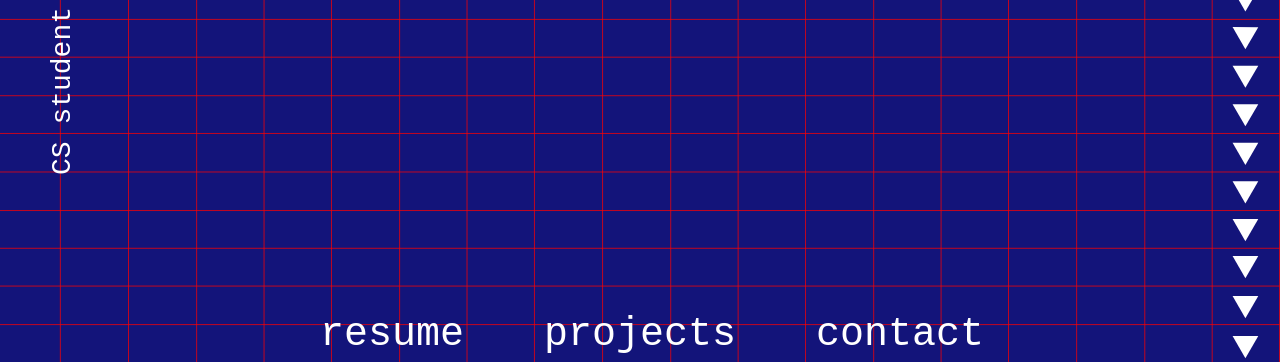
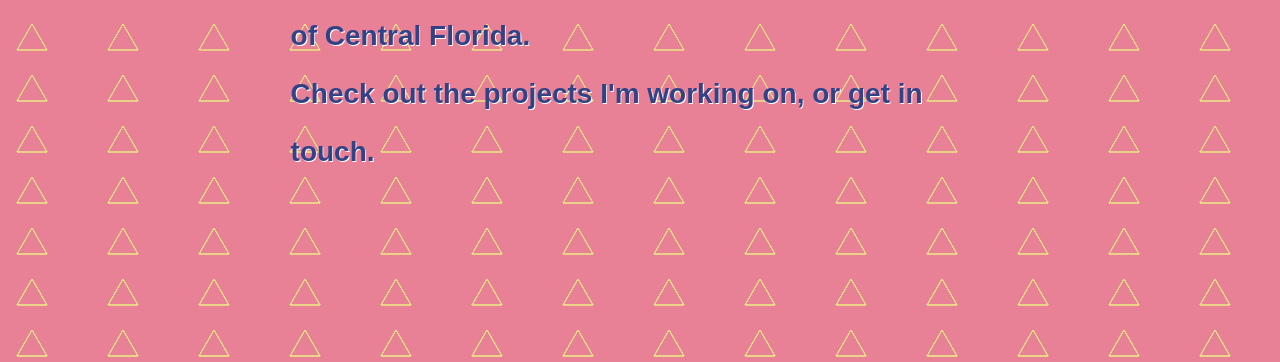
Before and after one commit to daviddecorso/daviddecorso.github.io, a plain HTML site: page index.html in a window 1280 px wide. Shown: the part 438-800 px from the top of the page. Drawn offline with Linux system fonts and the light colour scheme.

Commit message:
new site design

```diff
--- /dev/null
+++ b/drawbg.js
@@ -0,0 +1,270 @@
+const color_bg1 = "#4d5eb3";
+
+const color_bg2 = "#E98196";
+
+const color_stroke = "#E2E482";
+
+const color_shape = "#9fe5fc";
+
+const gridWeight = 0.15;
+
+var canvas = document.getElementById("grid");
+var gridCtx = canvas.getContext("2d");
+
+var topCanvas = document.getElementById("top-canvas");
+var topCtx = topCanvas.getContext("2d");
+
+var ucfText = document.getElementById("abt-school");
+var ucfImg = document.getElementById("ucf-img");
+
+var projectsText = document.getElementById("abt-projects");
+
+// var resumeText = document.getElementById("abt-resume");
+
+var contactText = document.getElementById("abt-contact");
+
+var nameText = document.getElementById("name");
+
+let img = new Image();
+img.src = "/ucf_knight.jpg";
+
+let rightArrow = new Image();
+rightArrow.src = "/arrow_right_angle.svg";
+
+let loopArrow = new Image();
+loopArrow.src = "/arrow_double_loop.svg";
+
+let nameWriting = new Image();
+nameWriting.src = "/hi_my_name_is_yellow.png";
+
+let githubPic = new Image();
+githubPic.src = "/github_snip.png";
+
+let notifPic = new Image();
+notifPic.src = "/notif_dot.png";
+
+var windowWidth = window.innerWidth;
+var windowHeight = window.innerHeight;
+
+var canvasWidth = windowWidth;
+var canvasHeight = windowHeight;
+
+window.onresize = function (e) {
+  windowWidth = window.innerWidth;
+  windowHeight = window.innerHeight;
+
+  canvasWidth = windowWidth;
+  canvasHeight = windowHeight;
+
+  setCanvasSize();
+
+  fillBg();
+  drawShapes(
+    canvasHeight + gridChangeY,
+    canvasWidth + gridChangeX,
+    deltaX,
+    deltaY
+  );
+  drawNameWriting();
+};
+
+var gridChangeX = 0;
+var gridChangeY = 0;
+
+function setCanvasSize() {
+  canvas.width = canvasWidth;
+  canvas.height = canvasHeight;
+}
+
+function fillBg() {
+  gridCtx.clearRect(0, 0, canvasWidth, canvasHeight);
+  gridCtx.fillStyle = color_bg2;
+  gridCtx.fillRect(0, 0, canvasWidth, canvasHeight);
+}
+
+function drawShapes(startHeight, startWidth, deltaX, deltaY) {
+  // Drawing triangles
+  const lineDiffHeight = 51;
+  const lineDiffWidth = 91;
+  const sidelen = 30;
+  const height = 26;
+  const startPointX = 60;
+
+  for (var j = 2050; j > -2000; j -= lineDiffWidth) {
+    gridCtx.beginPath();
+
+    for (
+      var i = startHeight - lineDiffHeight + 300;
+      i > -500;
+      i -= lineDiffHeight
+    ) {
+      gridCtx.moveTo(startPointX + j + deltaX, i - deltaY);
+      gridCtx.lineTo(
+        startPointX + j + sidelen / 2 - deltaX,
+        i - height - deltaY
+      );
+      gridCtx.lineTo(startPointX + j + sidelen + deltaX, i + deltaY);
+      gridCtx.lineTo(startPointX + j + deltaX, i - deltaY);
+
+      gridCtx.strokeStyle = color_stroke;
+      gridCtx.lineWidth = gridWeight;
+      gridCtx.stroke();
+    }
+  }
+
+  if (ucfMouseOver) {
+    gridCtx.drawImage(
+      img,
+      ucfText.getBoundingClientRect().right - 10,
+      ucfText.getBoundingClientRect().top - 425
+    );
+    gridCtx.drawImage(
+      rightArrow,
+      ucfText.getBoundingClientRect().right + 20,
+      ucfText.getBoundingClientRect().top - 120,
+      150,
+      150
+    );
+  }
+
+  if (projectMouseOver) {
+    gridCtx.drawImage(
+      loopArrow,
+      projectsText.getBoundingClientRect().left - 80,
+      projectsText.getBoundingClientRect().bottom - 22,
+      150,
+      150
+    );
+    gridCtx.drawImage(
+      githubPic,
+      projectsText.getBoundingClientRect().left + 70,
+      projectsText.getBoundingClientRect().bottom + 15,
+      326,
+      200
+    );
+  }
+
+  if (contactMouseOver) {
+    gridCtx.drawImage(
+      notifPic,
+      contactText.getBoundingClientRect().right - 2,
+      contactText.getBoundingClientRect().top - 5,
+      18,
+      18
+    );
+  }
+}
+
+function drawNameWriting() {
+  gridCtx.drawImage(
+    nameWriting,
+    nameText.getBoundingClientRect().left - 140,
+    nameText.getBoundingClientRect().top - 140,
+    300,
+    300
+  );
+}
+
+document.addEventListener("mousemove", setMousePos, false);
+
+function setImgPos(leftPos, topPos) {
+  ucfImg.style.left = leftPos;
+  ucfImg.style.top = topPos;
+}
+
+let ucfMouseOver = false;
+let projectMouseOver = false;
+let contactMouseOver = false;
+
+function setMousePos(e) {
+  deltaX = e.movementX;
+  deltaY = e.movementY;
+  mousePosX = e.clientX;
+  mousePosY = e.clientY;
+  var leftPos = e.clientX + "px";
+  var topPos = e.clientY + "px";
+  setImgPos(leftPos, topPos);
+
+  gridScroll(e);
+}
+
+ucfText.onmouseover = function () {
+  ucfMouseOver = true;
+  ucfText.style.fontStyle = "italic";
+};
+
+ucfText.onmouseout = function () {
+  ucfMouseOver = false;
+  ucfText.style.fontStyle = "normal";
+};
+
+projectsText.onmouseover = function () {
+  projectsText.style.fontStyle = "italic";
+  projectMouseOver = true;
+};
+
+projectsText.onmouseout = function () {
+  projectsText.style.fontStyle = "normal";
+  projectMouseOver = false;
+};
+
+contactText.onmouseover = function () {
+  contactText.style.fontStyle = "italic";
+  contactMouseOver = true;
+};
+
+contactText.onmouseout = function () {
+  contactText.style.fontStyle = "normal";
+  contactMouseOver = false;
+};
+
+var scrolling = false;
+
+function gridScroll(e) {
+  if (!scrolling) {
+    mousePosX = e.clientX;
+    mousePosY = e.clientY;
+
+    if (
+      mousePosX > 0 &&
+      mousePosX <= windowWidth &&
+      mousePosY > 0 &&
+      mousePosY <= windowHeight
+    ) {
+      // console.log("DELTA X: " + deltaX + " POS X: " + mousePosX);
+
+      gridChangeX += deltaX / 4;
+      gridChangeY += deltaY / 4;
+
+      fillBg();
+      drawShapes(
+        canvasHeight + gridChangeY,
+        canvasWidth + gridChangeX,
+        deltaX,
+        deltaY
+      );
+      drawNameWriting();
+      requestAnimationFrame(gridScroll);
+    }
+  }
+}
+
+setCanvasSize();
+
+fillBg();
+
+img.onload = function () {
+  drawShapes(canvasHeight, canvasWidth, 0, 0);
+};
+
+nameWriting.onload = function () {
+  gridCtx.drawImage(
+    nameWriting,
+    nameText.getBoundingClientRect().left - 140,
+    nameText.getBoundingClientRect().top - 140,
+    300,
+    300
+  );
+};
+
+// findLen();
--- a/index.html
+++ b/index.html
@@ -4,22 +4,34 @@
     <meta charset="UTF-8" />
     <meta name="viewport" content="width=device-width, initial-scale=1.0" />
     <link rel="stylesheet" href="styles.css" />
+    <meta name="Description" content="Personal website of David DeCorso" />
     <title>Me</title>
   </head>
   <body>
+    <canvas id="grid"></canvas>
+    <canvas id="top-canvas"></canvas>
     <div class="name-div">
-      <p class="name-text">DAVID DECORSO</p>
+      <h1 class="name-text" id="name">DAVID<br />DECORSO</h1>
+
+      <div class="abt-div">
+        <b>
+          <p class="abt-txt">
+            &nbsp;I'm a computer science student at the
+            <a id="abt-school">University of Central Florida</a>.<br />
+            <a id="abt-projects" href="https://github.com/daviddecorso"
+              >Check out the projects I'm working on</a
+            >, or
+            <a id="abt-contact" href="mailto:davidadecorso@knigts.ucf.edu"
+              >get in touch</a
+            >.
+          </p>
+        </b>
+      </div>
     </div>
-    <div class="sideways-div">
-      <p class="sideways-text">
-        CS student at the University of Central Florida
-      </p>
+    <div class="hover-pic">
+      <img id="ucf-img" src="/ucf_knight.jpg" />
     </div>
 
-    <div class="links">
-      <a href="/Resume.pdf">resume</a>
-      <a href="https://github.com/daviddecorso">projects</a>
-      <a href="mailto:davidadecorso@knigts.ucf.edu">contact</a>
-    </div>
+    <script src="/drawbg.js"></script>
   </body>
 </html>
--- a/styles.css
+++ b/styles.css
@@ -1,29 +1,86 @@
-@font-face {
-  font-family: "MSSansSerif";
-  src: url("/MS\ Sans\ Serif.ttf") format("truetype");
+body {
+  margin: 0;
+  color: #61d4ac;
 }
 
-body {
+* {
+  padding: 0;
   margin: 0;
 }
+canvas {
+  position: absolute;
+}
 
-html {
+#grid {
+  z-index: 0;
+}
+
+#top-canvas {
+  z-index: 0;
   height: 100%;
-  background-image: url(/bg3.svg);
-  background-size: cover;
-  background-position: right;
+  width: 100%;
+}
+
+#ucf-img {
+  position: absolute;
+  /*margin-left: 60px;*/
+  display: none;
+  width: auto;
+  height: 210;
+}
+
+#sideways-text {
+  user-select: none;
+}
+
+html,
+body {
   overflow: hidden;
-
-  color: white;
 }
 
 .name-div {
   font-family: Arial, Helvetica, sans-serif;
-  font-size: 75px;
+  font-size: 50px;
   position: absolute;
   top: 47.5%;
   left: 48%;
   transform: translate(-50%, -50%);
+  text-shadow: 0.03em 0.03em 0 #4d5eb3;
+}
+
+.name-div p {
+  display: inline;
+  font-size: 28px;
+  margin-block-start: 0em;
+  margin-block-end: 0em;
+  margin: -0.3em;
+  color: #324286;
+  text-shadow: 0.03em 0.03em 0 #ffffff;
+}
+
+.abt-txt {
+  padding: -20px;
+  margin: -20px;
+}
+
+.abt-div {
+  margin-left: 9px;
+}
+
+.abt-div p {
+  position: relative;
+  cursor: default;
+}
+
+.abt-div a {
+  cursor: pointer;
+  text-decoration: none;
+  color: #324286;
+  text-shadow: 0.03em 0.03em 0 #ffffff;
+}
+
+#abt-school {
+  cursor: default;
 }
 
 .sideways-div {
@@ -32,6 +89,7 @@ html {
   position: absolute;
   left: 0;
   bottom: 58px;
+  color: #4d5eb3;
 }
 
 .sideways-text {
@@ -54,7 +112,8 @@ html {
 }
 
 .links a {
-  color: white;
+  color: #4d5eb3;
+
   text-decoration: none;
   margin-left: 40px;
   margin-right: 40px;
```
Also changed, not shown: arrow_double_loop.svg (added), arrow_right_angle.svg (added), github_snip.PNG (added), notif_dot.png (added), ucf_knight.jpg (added).
